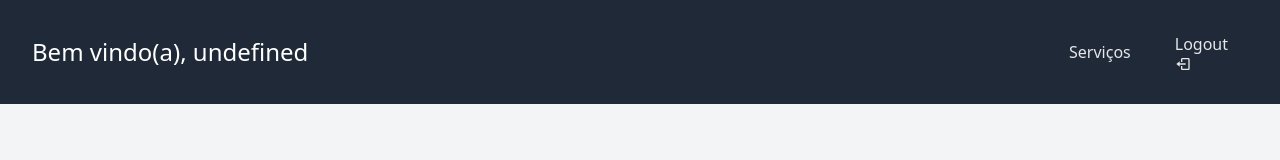
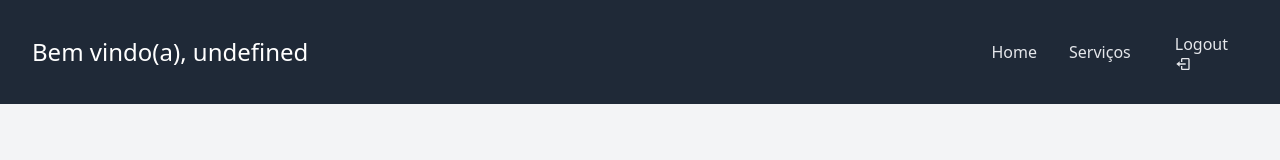
Before and after one commit to vasconcelosguu/Ultracar-Challenge, a React (Create React App) app: page /homepage in a window 1280 px wide. Shown: the top 160 px of the page. Built offline with nearby package versions, Linux system fonts and the light colour scheme.

Commit message:
:zap: fixing navigate

```diff
--- a/src/components/Header.jsx
+++ b/src/components/Header.jsx
@@ -33,7 +33,8 @@ export default function Header() {
 		<div class="w-full flex-grow lg:flex lg:items-center lg:w-auto pt-6 lg:pt-0 hidden" id="nav-content">
 			<ul class="list-reset lg:flex justify-end flex-1 items-center">
 				<li class="mr-3">
-					<Link class="inline-block text-gray-200 no-underline hover:text-gray-400 hover:text-underline py-2 px-4" href="#">Serviços</Link>
+					<Link class="inline-block text-gray-200 no-underline hover:text-gray-400 hover:text-underline py-2 px-4" to='/homepage'>Home</Link>
+					<Link class="inline-block text-gray-200 no-underline hover:text-gray-400 hover:text-underline py-2 px-4" to="/services">Serviços</Link>
 				</li>
 				<li class="mr-3">
 					<button onClick={logoutFunc} class="inline-block text-gray-200 no-underline hover:text-gray-200 hover:text-underline py-2 px-4">Logout<BiLogOut /></button>
```
